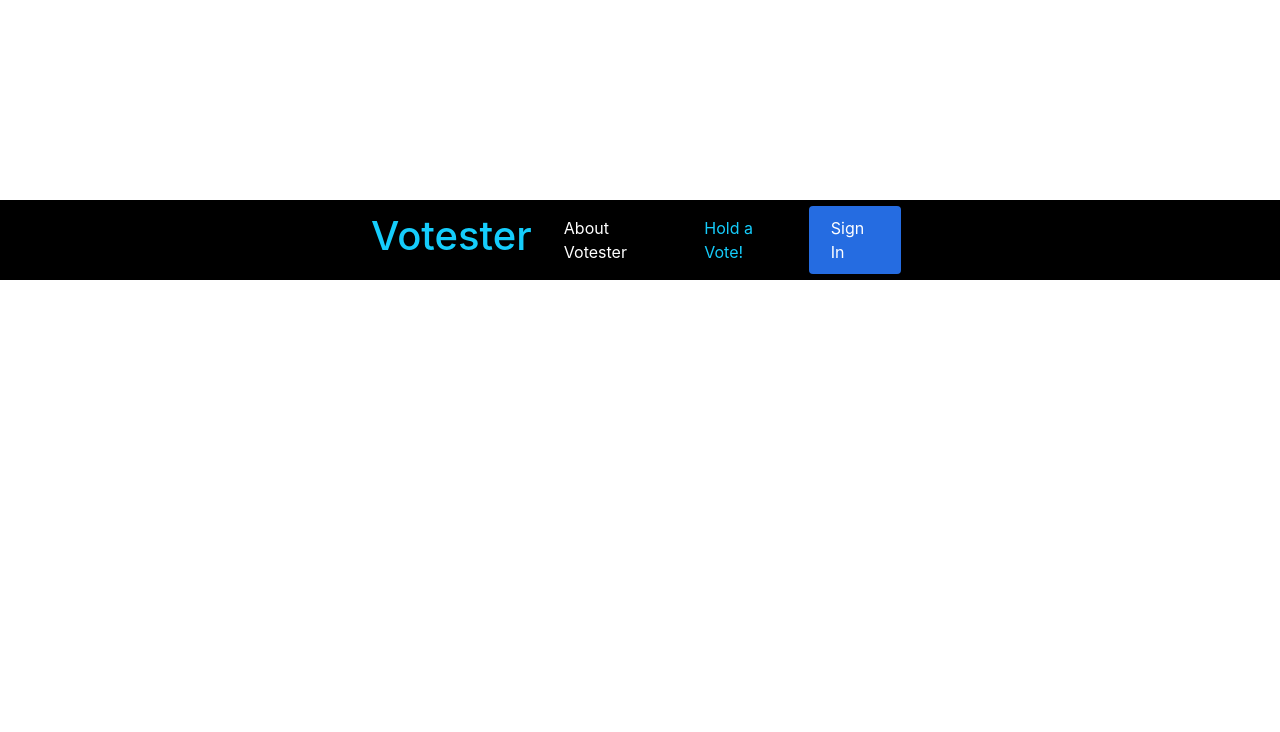
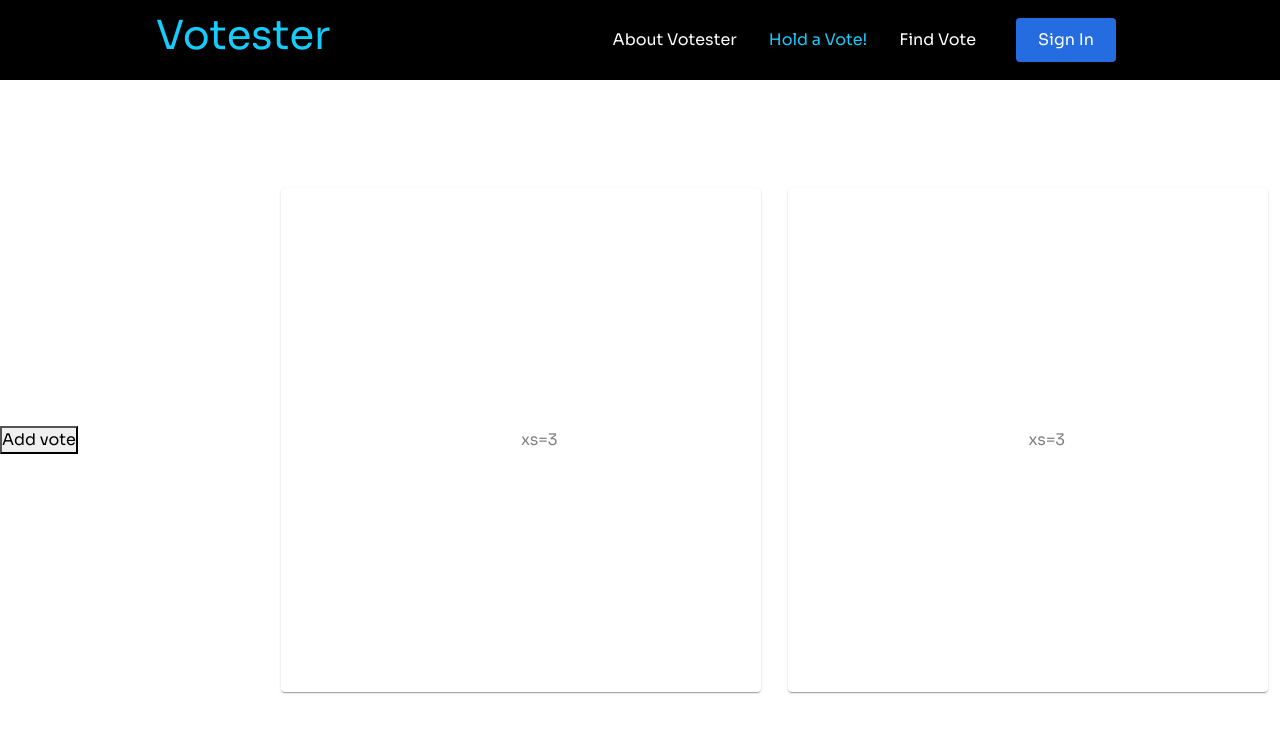
Before and after one commit to brianbyrhee/votester-master, a React (Create React App) app in the folder votester-react/: page /createVote in a window 1280 px wide. Shown: the top 732 px of the page. Built offline with nearby package versions, Linux system fonts and the light colour scheme.

Commit message:
fixed navbar, working on grid

```diff
--- a/votester-react/src/App.css
+++ b/votester-react/src/App.css
@@ -1,32 +1,9 @@
-body {
-  height: 60vh;
-  display: flex;
-  justify-content: space-around;
-  align-items: center;
-  flex-direction: column;
-  font-family: sans-serif;
+
+@import url('https://fonts.googleapis.com/css2?family=Sora&display=swap');
+
+* {
+  font-family: 'Sora', sans-serif;
+  box-sizing: border-box;
+  margin: 0;
+  padding: 0;
 }
-
-.form {
-  width: 50%;
-  position: relative;
-  height: 50px;
-  background: lightblue;
-}
-
-.form input{
-  width: 100%;
-  height: 100%;
-  padding-top: 20px;
-  border: none;
-}
-
-.form label {
-  position: absolute;
-  bottom: 0px;
-  left: 0%;
-  width: 100%;
-  height: 100%;
-  pointer-events: none;
-  border-bottom: 1px solid black;
-}
--- a/votester-react/src/App.js
+++ b/votester-react/src/App.js
@@ -1,31 +1,25 @@
 import './App.css';
 import './option.css'
 import "bootstrap/dist/css/bootstrap.min.css";
-import React, { useState } from 'react';
 import { Component } from 'react';
 import Navbar from './components/Navbar';
-import { BrowserRouter as Router } from "react-router-dom";
-
-
-function Option(props) {
-  return <h2> Candidate {props.id}: {props.name}</h2>
-}
+import { BrowserRouter as Router, Switch, Route } from "react-router-dom";
+import Home from './pages';
+import About from './pages/about';
+import createVote from './pages/createVote';
+import findVote from './pages/findVote';
 
 class App extends Component {
-  state = {
-    numChildren: 0
-  }
-
   render() {
-    const children = []
-
-    for (var i = 0; i < this.state.numChildren; i += 1) {
-      children.push(<ChildComponent key={i} number={i} />);
-    }
-
     return (
       <Router>
         <Navbar />
+        <Switch>
+          <Route path="/" exact component={Home} />
+          <Route path="/about" exact component={About} />
+          <Route path="/createVote" exact component={createVote} />
+          <Route path="/findVote" exact component={findVote} />
+        </Switch>
       </Router>
       // <div className="App">
       //   <h1> Votester: Simple Voting App </h1>
@@ -55,27 +49,7 @@ class App extends Component {
     );
   }
 
-  onAddChild = () => {
-    this.setState({
-      numChildren: this.state.numChildren + 1
-    });
-  }
 }
 
-const ParentComponent = props => (
-  <div className="option.circle">
-    <p>
-      <a href="#" onClick={props.addChild}>
-        Add Another Option
-      </a>
-    </p>
-    <div id="children-pane">
-      {props.children}
-    </div>
-  </div>
-);
-
-
-const ChildComponent = props => <div>{"I am child " + props.number}</div>;
 
 export default App;
--- a/votester-react/src/components/Navbar/NavbarElements.js
+++ b/votester-react/src/components/Navbar/NavbarElements.js
@@ -7,10 +7,8 @@ export const Nav = styled.nav`
   height: 80px;
   display: flex;
   justify-content: space-between;
-  padding: 0.5rem calc((100vw - 570px) / 2);
+  padding: 0.5rem calc((100vw - 1000px) / 2);
   z-index: 10;
-  /* Third Nav */
-  /* justify-content: flex-start; */
 `;
 
 export const NavLink = styled(Link)`
@@ -43,12 +41,8 @@ export const Bars = styled(FaBars)`
 export const NavMenu = styled.div`
   display: flex;
   align-items: center;
-  margin-right: -24px;
-  /* Second Nav */
-  /* margin-right: 24px; */
-  /* Third Nav */
-  /* width: 100vw;
-  white-space: nowrap; */
+  margin-right: 24px;
+
   @media screen and (max-width: 768px) {
     display: none;
   }
@@ -58,9 +52,7 @@ export const NavBtn = styled.nav`
   display: flex;
   align-items: center;
   margin-right: 24px;
-  /* Third Nav */
-  /* justify-content: flex-end;
-  width: 100vw; */
+
   @media screen and (max-width: 768px) {
     display: none;
   }
@@ -76,8 +68,9 @@ export const NavBtnLink = styled(Link)`
   cursor: pointer;
   transition: all 0.2s ease-in-out;
   text-decoration: none;
-  /* Second Nav */
+
   margin-left: 24px;
+
   &:hover {
     transition: all 0.2s ease-in-out;
     background: #fff;
--- a/votester-react/src/components/Navbar/index.js
+++ b/votester-react/src/components/Navbar/index.js
@@ -5,7 +5,7 @@ const Navbar = () => {
   return (
     <>
       <Nav>
-        <NavLink to="/">
+        <NavLink to ='/'>
           <h1>Votester</h1>
         </NavLink>
         <Bars />
@@ -16,13 +16,17 @@ const Navbar = () => {
           <NavLink to = "/createVote" activeStyle>
             Hold a Vote!
           </NavLink>
+          <NavLink to = "/findVote" activeStyle>
+            Find Vote
+          </NavLink>
+          <NavBtnLink to="/signin">Sign In</NavBtnLink>
         </NavMenu>
-        <NavBtn>
-          <NavBtnLink to="/signin">Sign In</NavBtnLink>
-        </NavBtn>
+        {/* <NavBtn>
+          <NavBtnLink to="../signin">Sign In</NavBtnLink>
+        </NavBtn> */}
       </Nav>
     </>
-  )
-}
+  );
+};
 
 export default Navbar;
--- /dev/null
+++ b/votester-react/src/pages/about.js
@@ -0,0 +1,25 @@
+import React from 'react'
+
+const About = () => {
+  return (
+    <div
+      style = {{
+        display: 'flex',
+        justifyContent: 'center',
+        alignItems: 'center',
+        height: '90vh'
+      }}
+    >
+      <h1>About</h1>
+      <p>
+        v 1.0.0
+      </p>
+      <pre>
+        <br />Votester was created with the aim to deliver the voting experience to be simple,
+        quick and easy to use. Updates to the website will be done regularly. Enjoy!
+      </pre>
+    </div>
+  )
+}
+
+export default About;
--- /dev/null
+++ b/votester-react/src/pages/createVote.js
@@ -0,0 +1,56 @@
+import React from 'react';
+import { makeStyles } from '@material-ui/core/styles';
+import Paper from '@material-ui/core/Paper';
+import Grid from '@material-ui/core/Grid';
+import $ from 'jquery';
+
+const useStyles = makeStyles((theme) => ({
+  root: {
+    flexGrow: 1,
+  },
+  paper: {
+    padding: theme.spacing(30),
+    textAlign: 'center',
+    color: 'gray',
+  },
+}));
+
+
+const Vote = () => {
+  const classes = useStyles();
+  const addVote = (e) => {
+    <Grid item xs={3}>
+      <Paper className={classes.paper}>xs=3</Paper>
+    </Grid>
+  }
+
+  return (
+    <div
+      style = {{
+        display: 'flex',
+        justifyContent: 'center',
+        alignItems: 'center',
+        height: '90vh'
+      }}
+    >
+      {/* <h1>Create Vote</h1> */}
+      <button onClick = {addVote}>Add vote</button>
+      <div className={classes.root} id = "voteGrid">
+        <Grid
+          container spacing={2}
+          justify = "space-evenly"
+          alignItems = "stretch"
+        >
+          <Grid item xs={3}>
+            <Paper className={classes.paper}>xs=3</Paper>
+          </Grid>
+          <Grid item xs={3}>
+            <Paper className={classes.paper}>xs=3</Paper>
+          </Grid>
+        </Grid>
+      </div>
+    </div>
+  )
+}
+
+export default Vote;
--- /dev/null
+++ b/votester-react/src/pages/findVote.js
@@ -0,0 +1,18 @@
+import React from 'react'
+
+const findVote = () => {
+  return (
+    <div
+      style = {{
+        display: 'flex',
+        justifyContent: 'center',
+        alignItems: 'center',
+        height: '90vh'
+      }}
+    >
+      <h1>Find Vote</h1>
+    </div>
+  )
+}
+
+export default findVote;
--- /dev/null
+++ b/votester-react/src/pages/index.js
@@ -0,0 +1,18 @@
+import React from 'react'
+
+const Home = () => {
+  return (
+    <div
+      style = {{
+        display: 'flex',
+        justifyContent: 'center',
+        alignItems: 'center',
+        height: '90vh'
+      }}
+    >
+      <h1>Home</h1>
+    </div>
+  )
+}
+
+export default Home;
```
Also changed, not shown: 2 other files (tests, documents, lock files or other folders).
